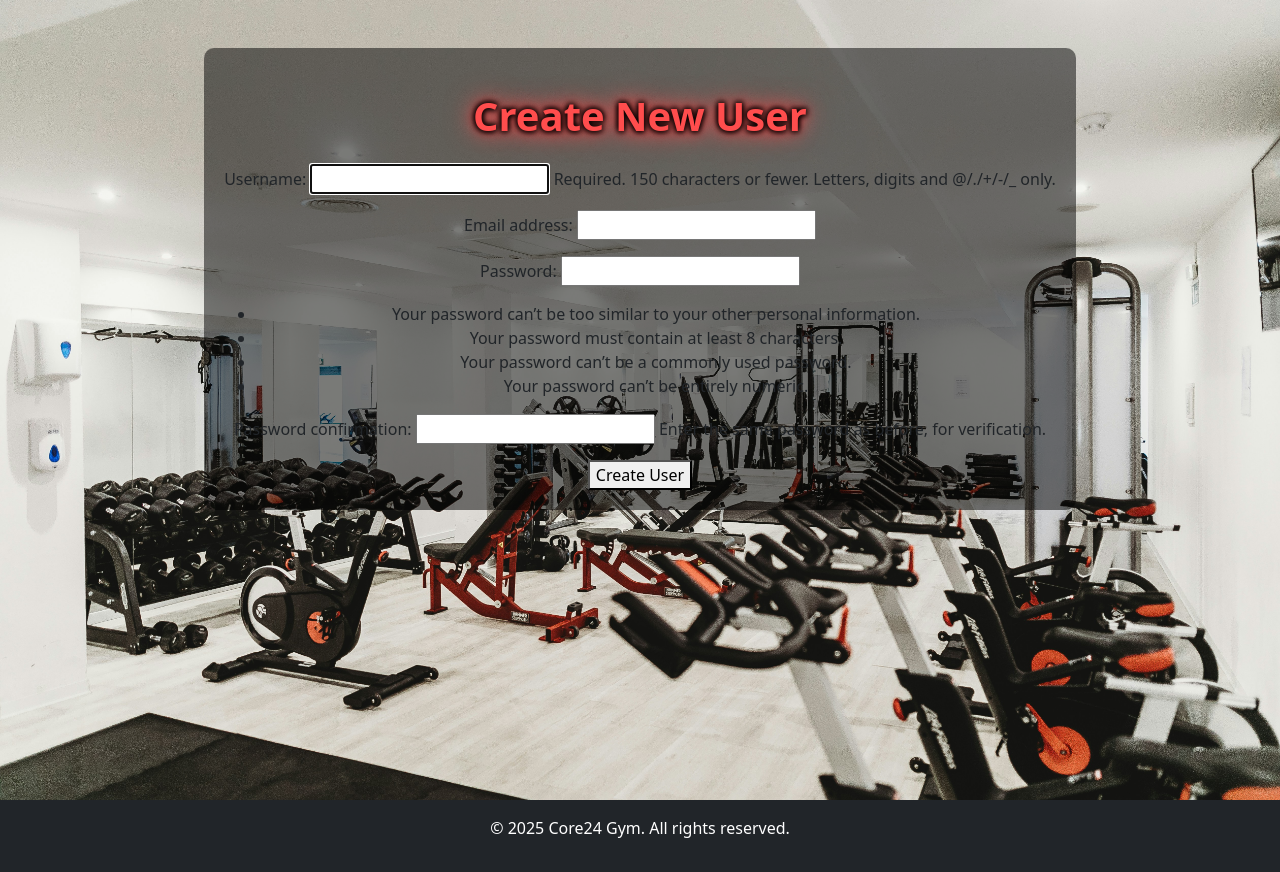
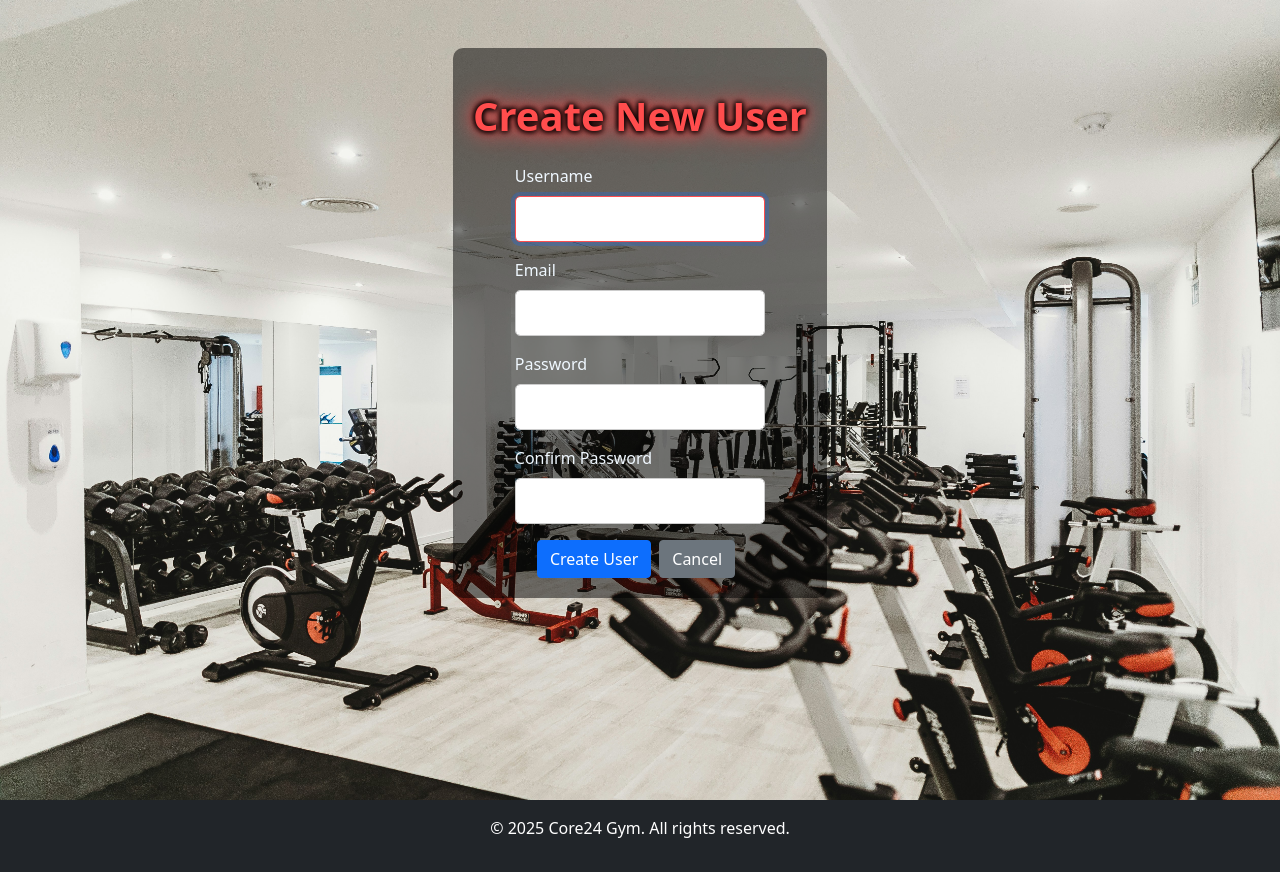
Before and after one commit to Rick-8/core_24, a Django app: page /dashboard/create-user/ in a window 1280 px wide. Shown: the part 84-956 px from the top of the page. Run offline with Django 4.2, Linux system fonts and the light colour scheme; some libraries are stand-ins or nearby versions.

Commit message:
Update - Styling error on user_admin.html page

```diff
--- a/project_24/settings.py
+++ b/project_24/settings.py
@@ -31,7 +31,7 @@ TEMPLATES_DIR = os.path.join(BASE_DIR, 'templates')
 SECRET_KEY = os.getenv("SECRET_KEY")
 
 # SECURITY WARNING: don't run with debug turned on in production!
-DEBUG = False
+DEBUG = True
 
 ALLOWED_HOSTS = ['.herokuapp.com', '127.0.0.1']
 
--- a/staff_panel/templates/staff_panel/create_user.html
+++ b/staff_panel/templates/staff_panel/create_user.html
@@ -1,4 +1,3 @@
-<!-- create_user.html -->
 {% extends 'base.html' %}
 
 {% load widget_tweaks %}
@@ -7,10 +6,36 @@
 <div class="container mt-4">
     <h1 class="text-center mb-4 neon-red">Create New User</h1>
 
-    <form method="post">
-        {% csrf_token %}
-        {{ form.as_p }}
-        <button type="submit">Create User</button>
-    </form>
+    <div class="col-md-8 col-lg-9 mx-auto text-start welcome">
+        <form method="post">
+            {% csrf_token %}
+
+            <div class="form-group mb-3">
+                <label for="{{ form.username.id_for_label }}" class="form-label">Username</label>
+                {{ form.username|add_class:"form-control" }}
+            </div>
+
+            <div class="form-group mb-3">
+                <label for="{{ form.email.id_for_label }}" class="form-label">Email</label>
+                {{ form.email|add_class:"form-control" }}
+            </div>
+
+            <div class="form-group mb-3">
+                <label for="{{ form.password1.id_for_label }}" class="form-label">Password</label>
+                {{ form.password1|add_class:"form-control" }}
+            </div>
+
+            <div class="form-group mb-3">
+                <label for="{{ form.password2.id_for_label }}" class="form-label">Confirm Password</label>
+                {{ form.password2|add_class:"form-control" }}
+            </div>
+
+            <div class="d-flex justify-content-center">
+                <button type="submit" class="btn btn-primary me-2">Create User</button>
+
+                <a href="{% url 'user_admin' %}" class="btn btn-secondary me-2">Cancel</a>
+            </div>
+        </form>
+    </div>
 </div>
 {% endblock %}
--- a/templates/base.html
+++ b/templates/base.html
@@ -103,27 +103,23 @@
         <p>&copy; 2025 Core24 Gym. All rights reserved.</p>
     </footer>
 
-    <!-- Log Out Confirmation Modal -->
-    <div class="modal fade" id="logoutModal" tabindex="-1" role="dialog" aria-labelledby="logoutModalLabel"
-        aria-hidden="true">
-        <div class="modal-dialog" role="document">
-            <div class="modal-content">
+    <div class="modal fade" id="logoutModal" tabindex="-1" aria-labelledby="logoutModalLabel" aria-hidden="true">
+        <div class="modal-dialog modal-dialog-centered" role="document"> <!-- Added modal-dialog-centered -->
+            <div class="modal-content text-center"> <!-- Added text-center for better alignment -->
                 <div class="modal-header">
-                    <h5 class="modal-title" id="logoutModalLabel">Confirm Log Out</h5>
-                    <button type="button" class="close" data-dismiss="modal" aria-label="Close">
-                        <span aria-hidden="true">&times;</span>
-                    </button>
+                    <h5 class="modal-title neon-red" id="logoutModalLabel">Confirm Log Out</h5>
                 </div>
                 <div class="modal-body">
                     Are you sure you want to log out?
                 </div>
-                <div class="modal-footer">
-                    <button type="button" class="btn btn-secondary" data-dismiss="modal">Cancel</button>
+                <div class="modal-footer justify-content-center"> <!-- Center buttons -->
+                    <button type="button" class="btn btn-secondary" data-bs-dismiss="modal">Close</button>
                     <a href="{% url 'custom_logout' %}" class="btn btn-primary">Log Out</a>
                 </div>
             </div>
         </div>
     </div>
+
 
     <!-- jQuery -->
     <script src="https://code.jquery.com/jquery-3.6.0.min.js"></script>
```
Also changed, not shown: join_up/forms.py (+8 -2 lines), join_up/templates/join_up/join_up.html (+6 -3 lines), staff_panel/templates/staff_panel/user_admin.html (+30 -55 lines).
